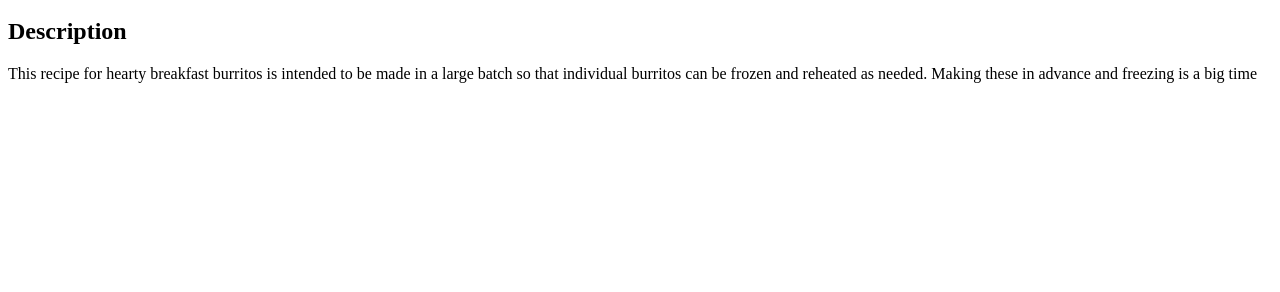
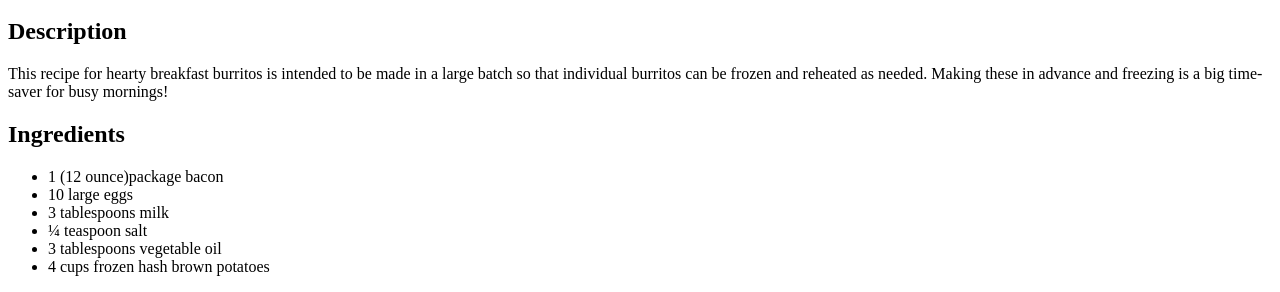
Before and after one commit to paulkay200/odin-recipes, a plain HTML site: page recipes/Freeze and Reheat Breakfast Burritos.html in a window 1280 px wide. Shown: the part 760-1052 px from the top of the page. Before the commit the page ends 859 px from the top, so only its background shows below. Drawn offline with Linux system fonts and the light colour scheme.

Commit message:
add ingredient's text

```diff
--- a/recipes/Freeze and Reheat Breakfast Burritos.html
+++ b/recipes/Freeze and Reheat Breakfast Burritos.html
@@ -15,7 +15,20 @@
     </p>
 
     <h2>Description</h2>
-    <p>This recipe for hearty breakfast burritos is intended to be made in a large batch so that individual burritos can be frozen and reheated as needed. Making these in advance and freezing is a big time</p>
+    <p>This recipe for hearty breakfast burritos is intended to be made in a large batch so that individual burritos can be frozen and reheated as needed. Making these in advance and freezing is a big time-saver for busy mornings!</p>
+
+    <h2>Ingredients</h2>
+    <ul>
+        <li>1 (12 ounce)package bacon</li>
+        <li>10 large eggs</li>
+        <li>3 tablespoons milk</li>
+        <li>&frac14; teaspoon salt</li>
+        <li>3 tablespoons vegetable oil</li>
+        <li>4 cups frozen hash brown potatoes </li>
+
+
+    </ul>
+
 
 
 </body>
```
